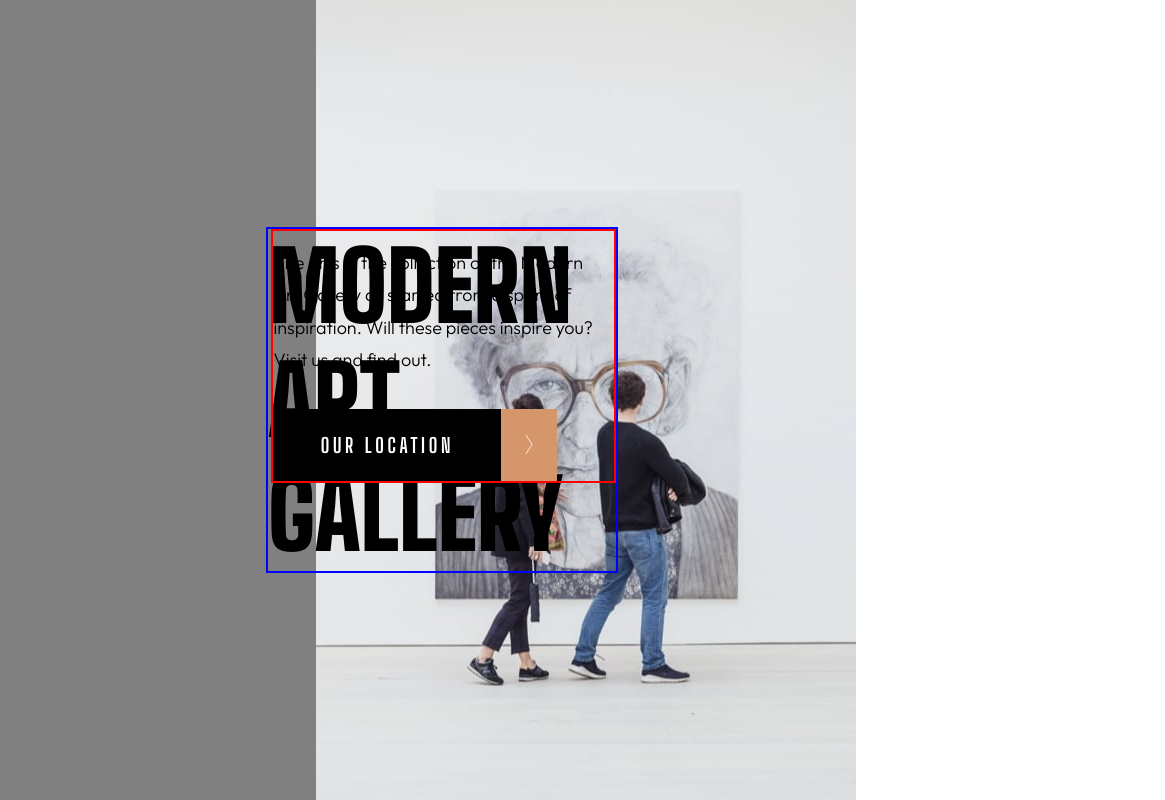
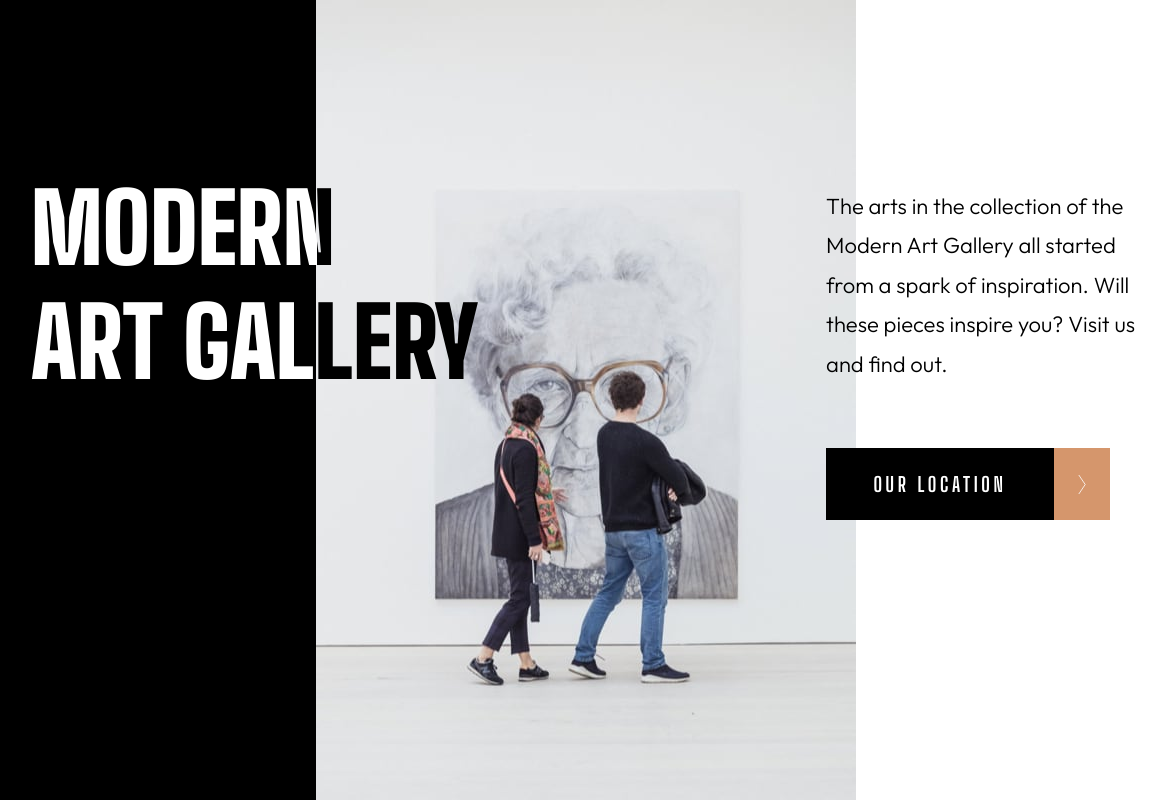
Before and after one commit to naomidzunic/art-gallery-site, a plain HTML site: page art-gallery-website/index.html in a window 1536 px wide. Shown: the whole page, without its empty margins (134-1299 px from the left). Drawn offline with Linux system fonts and the light colour scheme.

Commit message:
complete desktop view

```diff
--- a/art-gallery-website/index.html
+++ b/art-gallery-website/index.html
@@ -37,7 +37,7 @@ BUTTON 1
 
       <div class="container-content">
 
-        <h1>MODERN ART GALLERY</h1>
+        <h1 class="container-left"><span class="modern">MODERN </span><br> ART GAL<span>LERY</span></h1>
 
         <div class="desktop-text-button">
           <p>The arts in the collection of the Modern Art Gallery all started
--- a/art-gallery-website/styles/styles.css
+++ b/art-gallery-website/styles/styles.css
@@ -5,7 +5,7 @@
     font-family: 'Outfit', sans-serif;
 }
 
-h1, h2, h3, h4, button {
+h1, h2, h3, h4, button, span {
     font-family: 'Big Shoulders Display', serif;
 }
 
@@ -33,6 +33,7 @@ h5 {
 p {
     font-size: 18px;
     line-height: 1.8;
+    font-weight: 300;
 }
 
 button {
@@ -145,35 +146,65 @@ padding: 16px 0;
 
 @media screen and (min-width: 1439px) {
 
-    .container-content {
-        border: 2px solid blue;
-        position: relative;
-        display: flex;
-        justify-content: space-between;
-        gap: 2rem;
-
-    }
-
-
-    .container-content h1 {
-        font-size: 96px;
-        padding: 0;
-    }
-
     #tablet-img {
         display: none;
     }
 
     #desktop-img {
         display: block;
-        background-color: grey;
+        background-color: #000;
         padding-left: 450px;
     }
 
+    .container {
+        margin-left:165px;
+        margin-bottom: 189px;
+        width: 82%;
+
+    }
+
+    .container-content {
+        display: flex;
+        width: 90%;
+        margin-top: 5rem;
+    }
+
+    .container-content h1 {
+        font-size: 96px;
+        padding: 0;
+        width: 100%;
+        color: #fff;
+    }
+
+    .container-left .modern {
+        background: linear-gradient(to right, #fff 94%, #000 0%);
+        background-clip: text;
+        -webkit-background-clip: text;
+        -webkit-text-fill-color: transparent;
+    }
+
+    .container-left span {
+        font-family: 'Big Shoulders Display', serif;
+        color: #000;
+        background: linear-gradient(to right, #fff 0%, #000 0%);
+        background-clip: text;
+        -webkit-background-clip: text;
+        -webkit-text-fill-color: transparent;
+    }
+
+
     .desktop-text-button {
-        border: 2px solid red;
-        position: absolute;
-        margin-left: 1%;
+        width: 52%;
+        margin-left: 9rem;
+
+    }
+
+    .desktop-text-button p {
+       font-size: 22px;
+    }
+
+    .button-1 {
+        padding-top: 64px;
     }
 }
 
```
